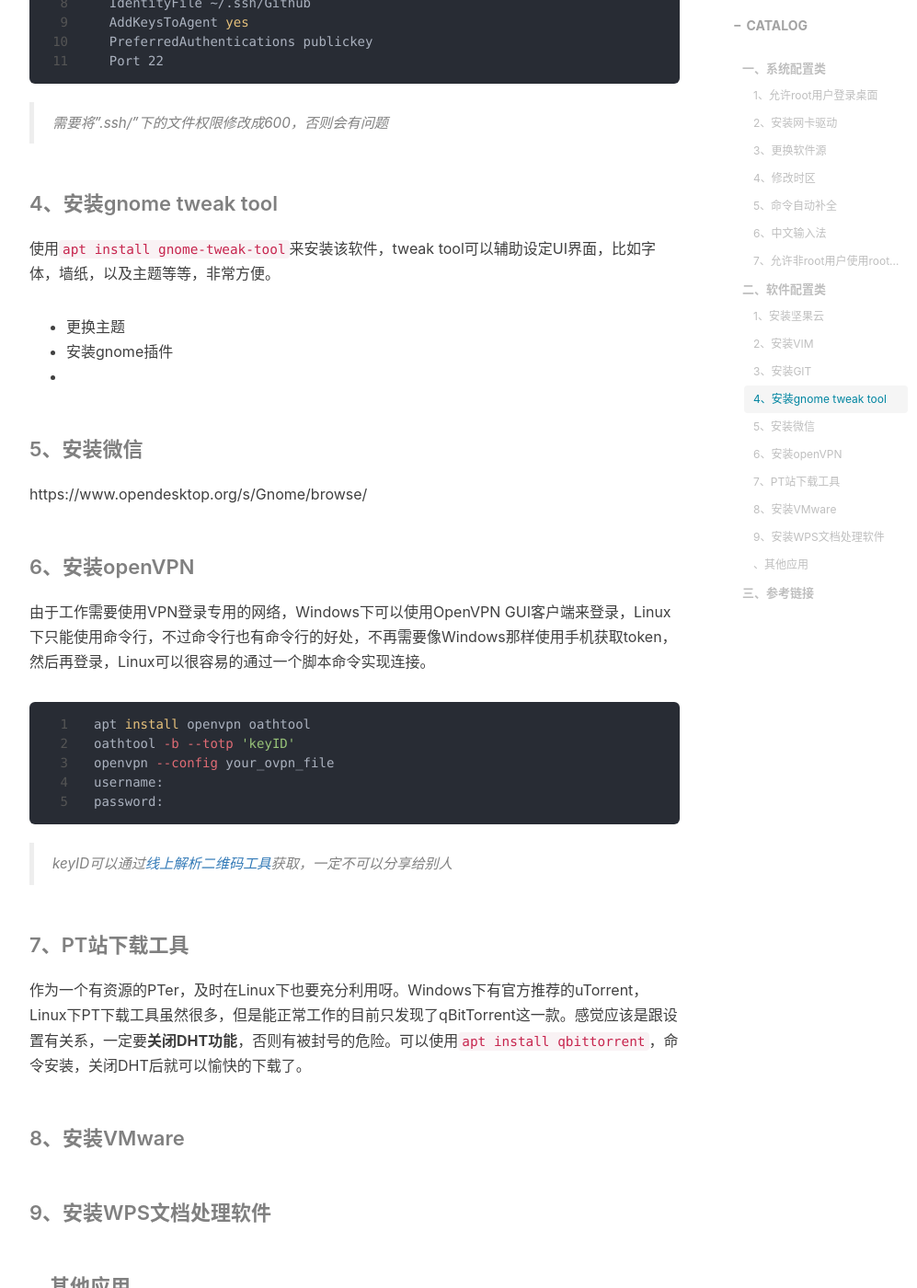
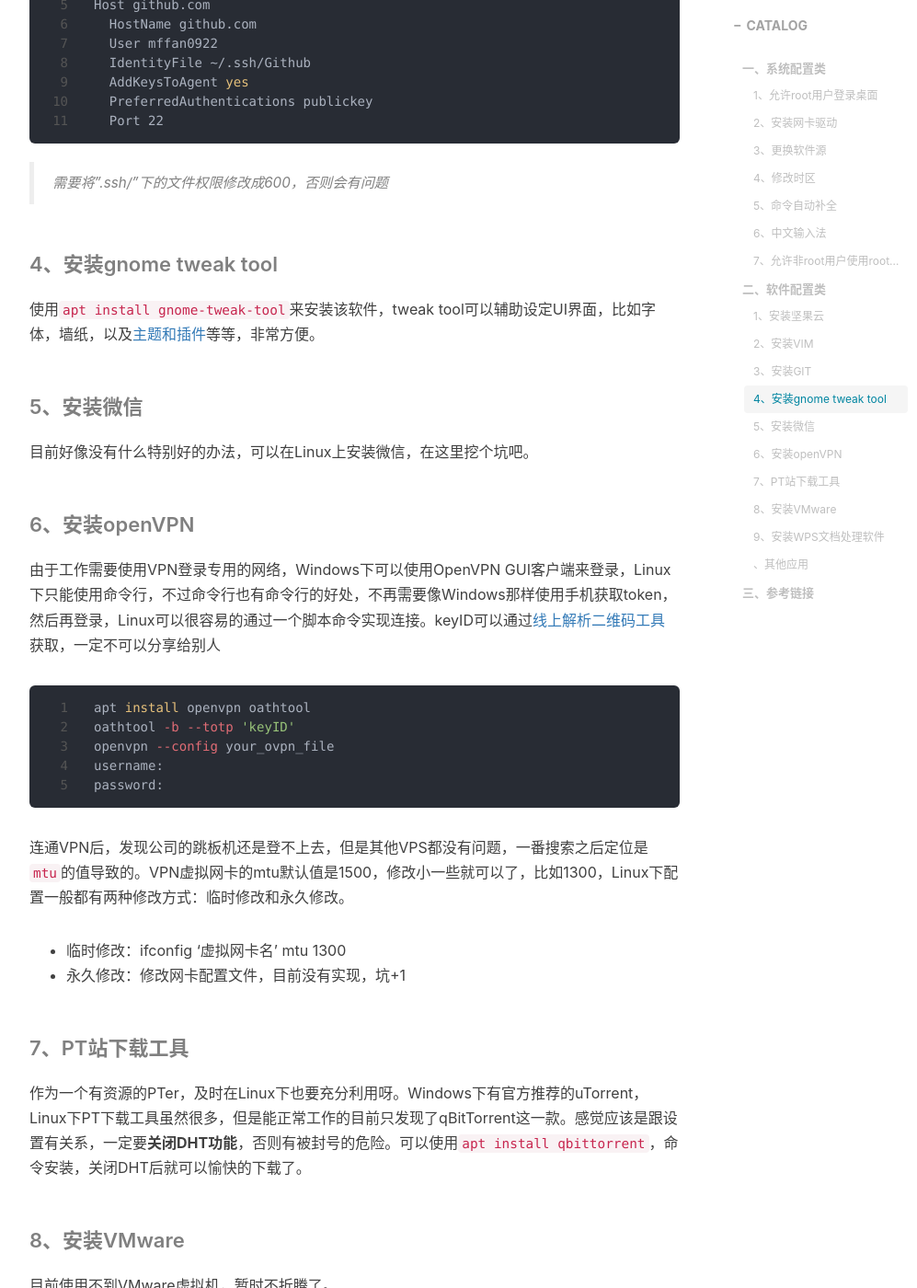
Before and after one commit to mffan0922/blog, a Jekyll site: the page built from _posts/2022-03-21-debian.md, in a window 1280 px wide and 1400 px high, scrolled down 4203 px. Shown: the whole window at 92% size, without its empty margins (233-1230 px from the left). Built offline with Jekyll 4.4.1, drawn with Linux system fonts in a browser that asks for light colours; some of the changed text lies outside the part shown.

Commit message:
finish post for debian

````diff
--- a/_posts/2022-03-21-debian.md
+++ b/_posts/2022-03-21-debian.md
@@ -118,6 +118,8 @@ apt install gvfs-bin
 dpkg -i nautilus_nutstore_amd64.deb
 ```
 
+> 虚拟机下安装测试可用，物理机上安装可以安装，但是打不开，留坑待填...
+
 #### 2、安装VIM
 
 `vim`的安装非常简单，可以通过`apt install vim`来完成，主要是配置工作，使用之前做好的包，一键自动部署，可选择是简易版的还是高级版的~
@@ -144,19 +146,15 @@ Host github.com
 
 #### 4、安装gnome tweak tool
 
-使用`apt install gnome-tweak-tool`来安装该软件，tweak tool可以辅助设定UI界面，比如字体，墙纸，以及主题等等，非常方便。
-
-- 更换主题
-- 安装gnome插件
--
+使用`apt install gnome-tweak-tool`来安装该软件，tweak tool可以辅助设定UI界面，比如字体，墙纸，以及[主题和插件](https://www.opendesktop.org/s/Gnome/browse/)等等，非常方便。
 
 #### 5、安装微信
 
-https://www.opendesktop.org/s/Gnome/browse/
+目前好像没有什么特别好的办法，可以在Linux上安装微信，在这里挖个坑吧。
 
 #### 6、安装openVPN
 
-由于工作需要使用VPN登录专用的网络，Windows下可以使用OpenVPN GUI客户端来登录，Linux下只能使用命令行，不过命令行也有命令行的好处，不再需要像Windows那样使用手机获取token，然后再登录，Linux可以很容易的通过一个脚本命令实现连接。
+由于工作需要使用VPN登录专用的网络，Windows下可以使用OpenVPN GUI客户端来登录，Linux下只能使用命令行，不过命令行也有命令行的好处，不再需要像Windows那样使用手机获取token，然后再登录，Linux可以很容易的通过一个脚本命令实现连接。keyID可以通过[线上解析二维码工具](https://jiema.wwei.cn/)获取，一定不可以分享给别人
 
 ```bash
 apt install openvpn oathtool
@@ -166,7 +164,10 @@ username:
 password:
 ```
 
-> keyID可以通过[线上解析二维码工具](https://jiema.wwei.cn/)获取，一定不可以分享给别人
+连通VPN后，发现公司的跳板机还是登不上去，但是其他VPS都没有问题，一番搜索之后定位是`mtu`的值导致的。VPN虚拟网卡的mtu默认值是1500，修改小一些就可以了，比如1300，Linux下配置一般都有两种修改方式：临时修改和永久修改。
+
+- 临时修改：ifconfig '虚拟网卡名' mtu 1300
+- 永久修改：修改网卡配置文件，目前没有实现，坑+1
 
 #### 7、PT站下载工具
 
@@ -174,12 +175,15 @@ password:
 
 #### 8、安装VMware
 
+目前使用不到VMware虚拟机，暂时不折腾了。
 
 #### 9、安装WPS文档处理软件
 
-
+目前使用不到WPS，自带的文件处理工具Libre Office够用，暂时不折腾了。
 
 #### 、其他应用
+
+一些无需配置的软件，安装即用。
 
 ```bash
 apt install vlc
@@ -190,3 +194,6 @@ apt install vlc
 - https://www.debian.org/distrib/packages
 - https://sspai.com/post/64624
 - https://blog.csdn.net/Hacker_MAI/article/details/123152952
+- https://www.opendesktop.org/s/Gnome/browse/
+
+目前来看，机器上的软件工具基本够用了，长时间使用Windows，找个环境换成Linux也挺好，省得审美疲劳了。
````
